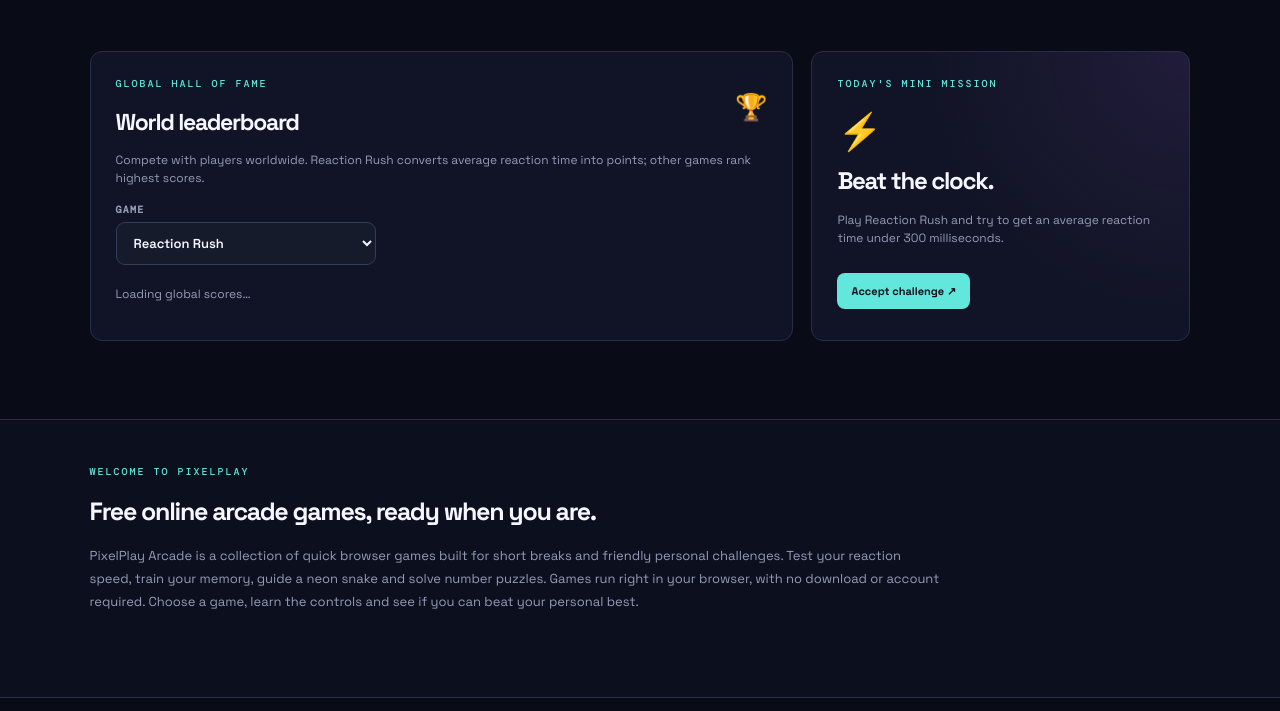
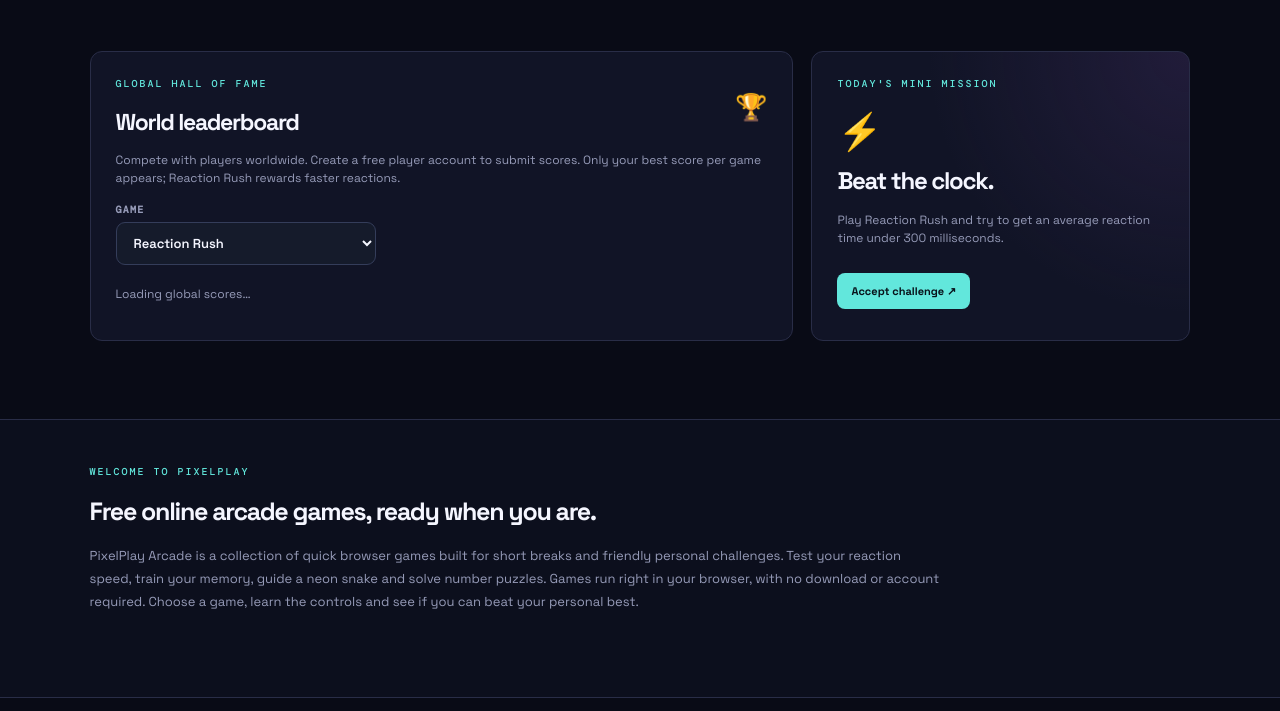
Before and after one commit to blackback/pixelplay-arcade, a plain HTML site: page index.html in a window 1280 px wide. Shown: the part 1726-2437 px from the top of the page. Drawn offline with nearby package versions, Linux system fonts and the light colour scheme.

Commit message:
Explain account requirement on global leaderboard

```diff
--- a/index.html
+++ b/index.html
@@ -48,7 +48,7 @@
       <p class="empty-state" id="emptyState" hidden>No games match that search. Try another name.</p>
     </section>
     <section class="lower-grid">
-      <div class="leader-panel" id="leaderboard"><div class="panel-heading"><div><p class="eyebrow">GLOBAL HALL OF FAME</p><h2>World leaderboard</h2></div><span class="trophy">🏆</span></div><p class="panel-note">Compete with players worldwide. Reaction Rush converts average reaction time into points; other games rank highest scores.</p><label class="leaderboard-select-label" for="leaderboardGame">GAME</label><select id="leaderboardGame" class="leaderboard-select"><option value="reaction-rush">Reaction Rush</option><option value="memory-match">Memory Match</option><option value="neon-snake">Neon Snake</option><option value="target-tap">Target Tap</option><option value="2048-dash">2048 Dash</option></select><div id="globalScoreList" class="score-list"><p class="muted">Loading global scores…</p></div><div id="scoreList" hidden></div></div>
+      <div class="leader-panel" id="leaderboard"><div class="panel-heading"><div><p class="eyebrow">GLOBAL HALL OF FAME</p><h2>World leaderboard</h2></div><span class="trophy">🏆</span></div><p class="panel-note">Compete with players worldwide. Create a free player account to submit scores. Only your best score per game appears; Reaction Rush rewards faster reactions.</p><label class="leaderboard-select-label" for="leaderboardGame">GAME</label><select id="leaderboardGame" class="leaderboard-select"><option value="reaction-rush">Reaction Rush</option><option value="memory-match">Memory Match</option><option value="neon-snake">Neon Snake</option><option value="target-tap">Target Tap</option><option value="2048-dash">2048 Dash</option></select><div id="globalScoreList" class="score-list"><p class="muted">Loading global scores…</p></div><div id="scoreList" hidden></div></div>
       <div class="challenge-panel"><p class="eyebrow">TODAY'S MINI MISSION</p><div class="challenge-icon">⚡</div><h2>Beat the clock.</h2><p>Play Reaction Rush and try to get an average reaction time under 300 milliseconds.</p><button class="secondary-btn" data-launch="reaction">Accept challenge ↗</button></div>
     </section>
     <section class="seo-copy"><p class="eyebrow">WELCOME TO PIXELPLAY</p><h2>Free online arcade games, ready when you are.</h2><p>PixelPlay Arcade is a collection of quick browser games built for short breaks and friendly personal challenges. Test your reaction speed, train your memory, guide a neon snake and solve number puzzles. Games run right in your browser, with no download or account required. Choose a game, learn the controls and see if you can beat your personal best.</p></section>
```
